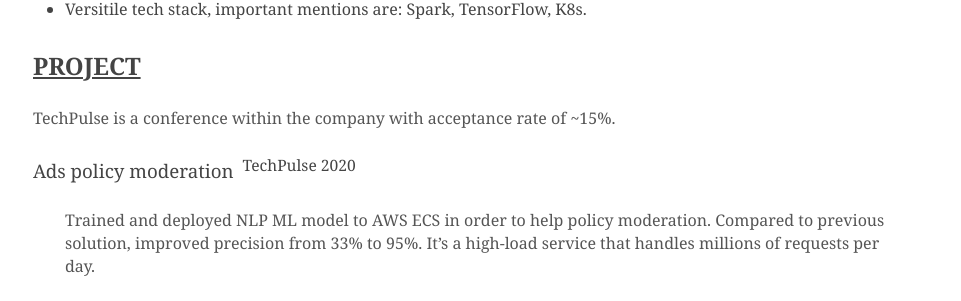
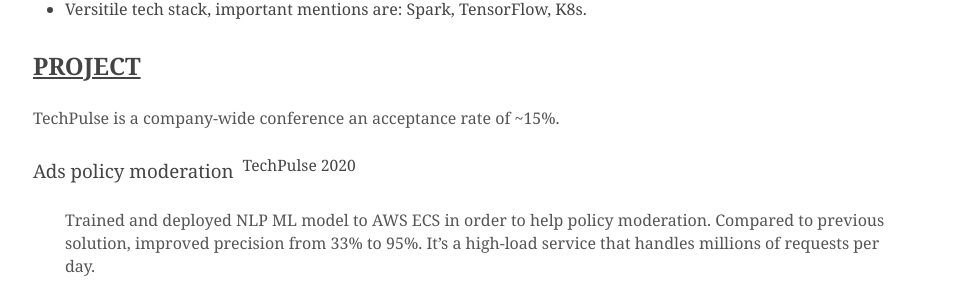
Before and after one commit to NivekNey/NivekNey.github.io, a Jekyll site: the page built from index.md, in a window 1280 px wide. Shown: the part 382-683 px from the top of the page, without its empty margins (159-1120 px from the left). Built offline with Jekyll 4.4.1, drawn with Linux system fonts in a browser that asks for light colours.

Commit message:
Update index.md

```diff
--- a/index.md
+++ b/index.md
@@ -24,7 +24,7 @@ title: Kevin Yen
 
 ## Project
 
-TechPulse is a conference within the company with acceptance rate of ~15%.
+TechPulse is a company-wide conference an acceptance rate of ~15%.
 
 ### Ads policy moderation <sup>TechPulse 2020</sup>
 
```
